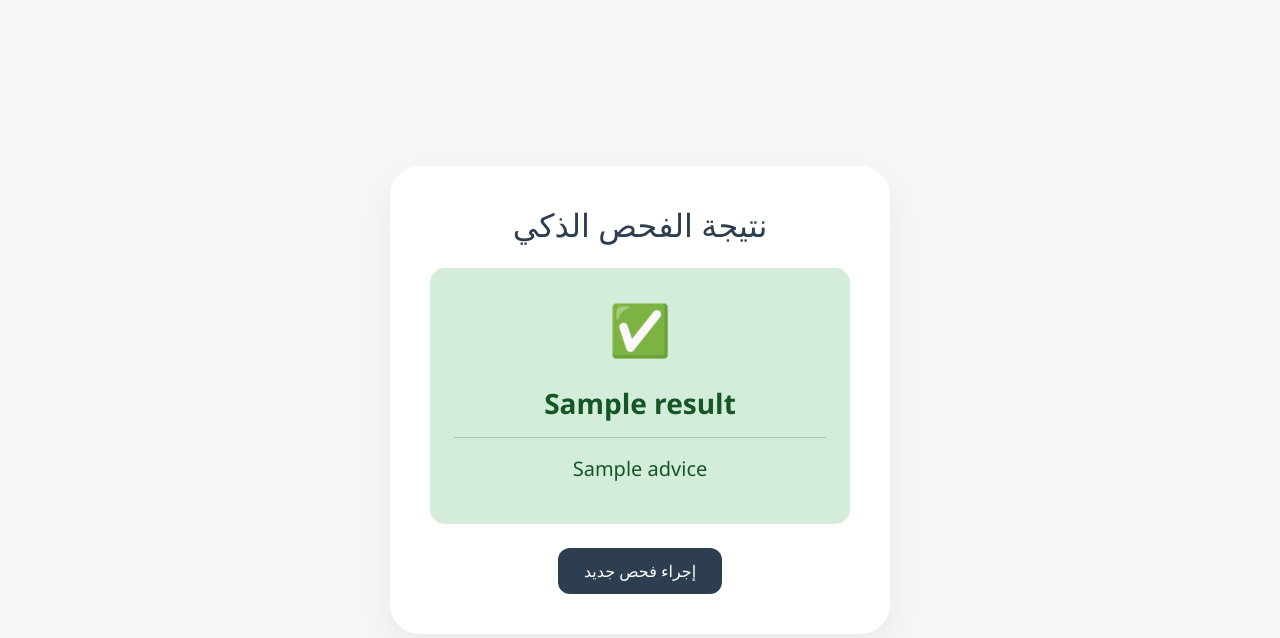
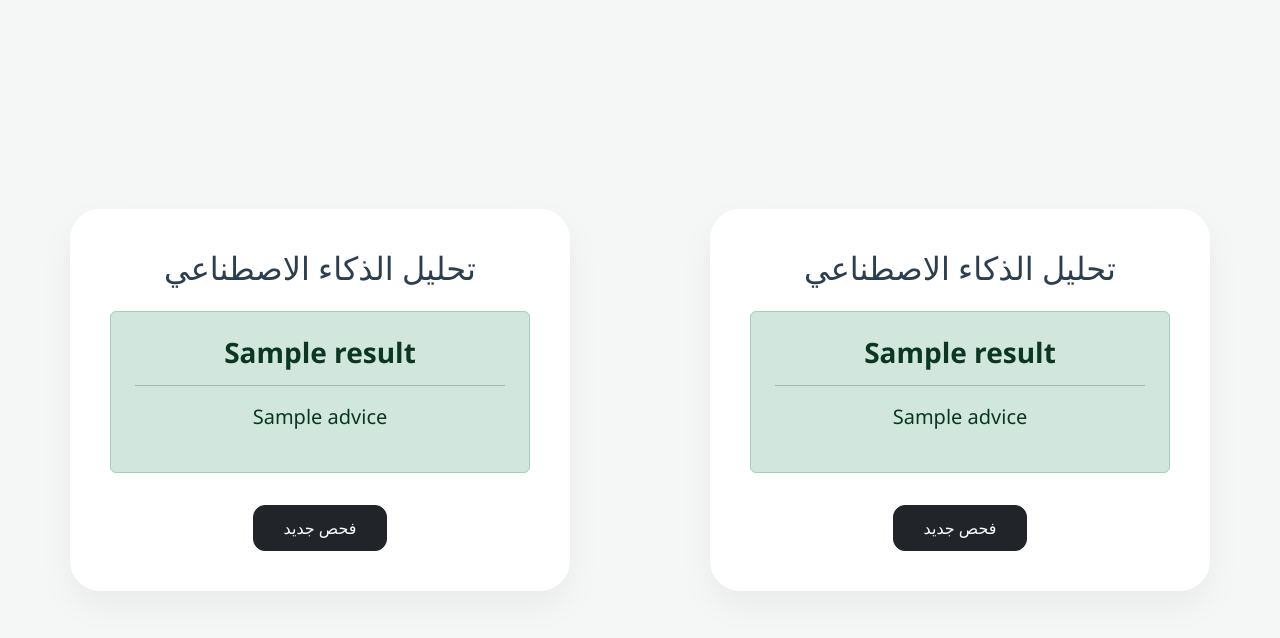
Before and after one commit to muzun44/Health-Guard-AI, a Python web app: template templates/result.html in a window 1280 px wide. Shown: the top 638 px of the page. Run offline with Jinja, Linux system fonts and the light colour scheme; the template is opened without the code that fills it: most values are stand-ins (such as "Sample title", 1, 10 or a date in 2020).

Commit message:
Update result.html

```diff
--- a/templates/result.html
+++ b/templates/result.html
@@ -1,35 +1,51 @@
+ <!DOCTYPE html>
+<html lang="ar" dir="rtl">
+<head>
+    <meta charset="UTF-8">
+    <meta name="viewport" content="width=device-width, initial-scale=1.0">
+    <title>النتيجة - Health Guard</title>
+    <link rel="stylesheet" href="https://cdn.jsdelivr.net/npm/bootstrap@5.3.0/dist/css/bootstrap.min.css">
+    <style>
+        body { background-color: #f4f7f6; font-family: 'Segoe UI', sans-serif; height: 100vh; display: flex; align-items: center; }
+        .result-card { max-width: 500px; margin: auto; background: white; padding: 40px; border-radius: 30px; box-shadow: 0 15px 35px rgba(0,0,0,0.05); text-align: center; }
+    </style>
+</head>
+<body>
+    <div class="container text-center">
+        <div class="result-card">
+            <h2 class="mb-4" style="color: #2c3e50;">تحليل الذكاء الاصطناعي</h2>
+            <div class="alert alert-{{ status }} p-4">
+                <h3 class="fw-bold">{{ result }}</h3>
+                <hr>
+                <p class="lead">{{ advice }}</p>
+            </div>
+            <a href="/" class="btn btn-dark mt-3" style="border-radius: 12px; padding: 10px 30px;">فحص جديد</a>
+        </div>
+    </div>
+</body>
+</html>
 <!DOCTYPE html>
 <html lang="ar" dir="rtl">
 <head>
     <meta charset="UTF-8">
     <meta name="viewport" content="width=device-width, initial-scale=1.0">
-    <title>نتيجة التحليل - Health Guard</title>
+    <title>النتيجة - Health Guard</title>
     <link rel="stylesheet" href="https://cdn.jsdelivr.net/npm/bootstrap@5.3.0/dist/css/bootstrap.min.css">
     <style>
         body { background-color: #f4f7f6; font-family: 'Segoe UI', sans-serif; height: 100vh; display: flex; align-items: center; }
         .result-card { max-width: 500px; margin: auto; background: white; padding: 40px; border-radius: 30px; box-shadow: 0 15px 35px rgba(0,0,0,0.05); text-align: center; }
-        .status-icon { font-size: 50px; margin-bottom: 20px; }
-        .btn-back { background-color: #2c3e50; color: white; border-radius: 12px; padding: 10px 25px; text-decoration: none; transition: 0.3s; }
-        .btn-back:hover { background-color: #1a252f; color: white; }
-        .alert-success { background-color: #d4edda; border: none; color: #155724; border-radius: 15px; }
-        .alert-danger { background-color: #f8d7da; border: none; color: #721c24; border-radius: 15px; }
     </style>
 </head>
 <body>
-    <div class="container">
+    <div class="container text-center">
         <div class="result-card">
-            <h2 class="mb-4" style="color: #2c3e50;">نتيجة الفحص الذكي</h2>
-
-            <div class="alert alert-{{ status }} p-4 mb-4">
-                <div class="status-icon">
-                    {% if status == 'success' %} ✅ {% else %} ⚠️ {% endif %}
-                </div>
+            <h2 class="mb-4" style="color: #2c3e50;">تحليل الذكاء الاصطناعي</h2>
+            <div class="alert alert-{{ status }} p-4">
                 <h3 class="fw-bold">{{ result }}</h3>
                 <hr>
                 <p class="lead">{{ advice }}</p>
             </div>
-
-            <a href="/" class="btn btn-back">إجراء فحص جديد</a>
+            <a href="/" class="btn btn-dark mt-3" style="border-radius: 12px; padding: 10px 30px;">فحص جديد</a>
         </div>
     </div>
 </body>
```
